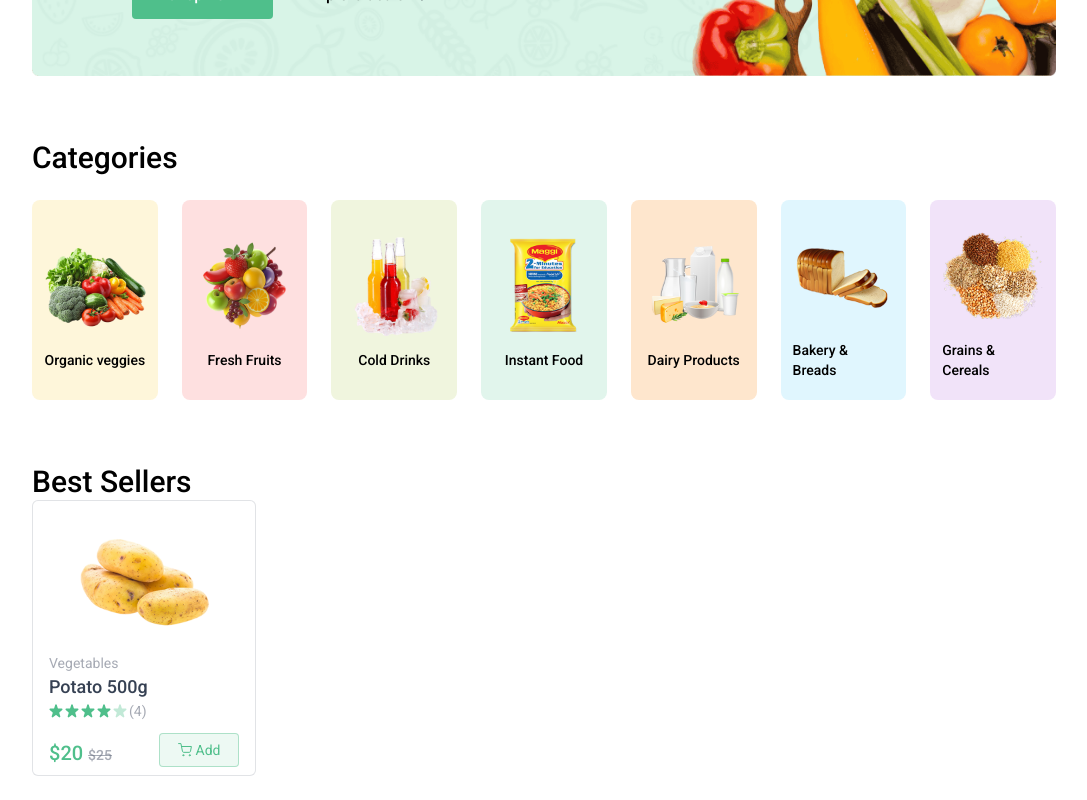
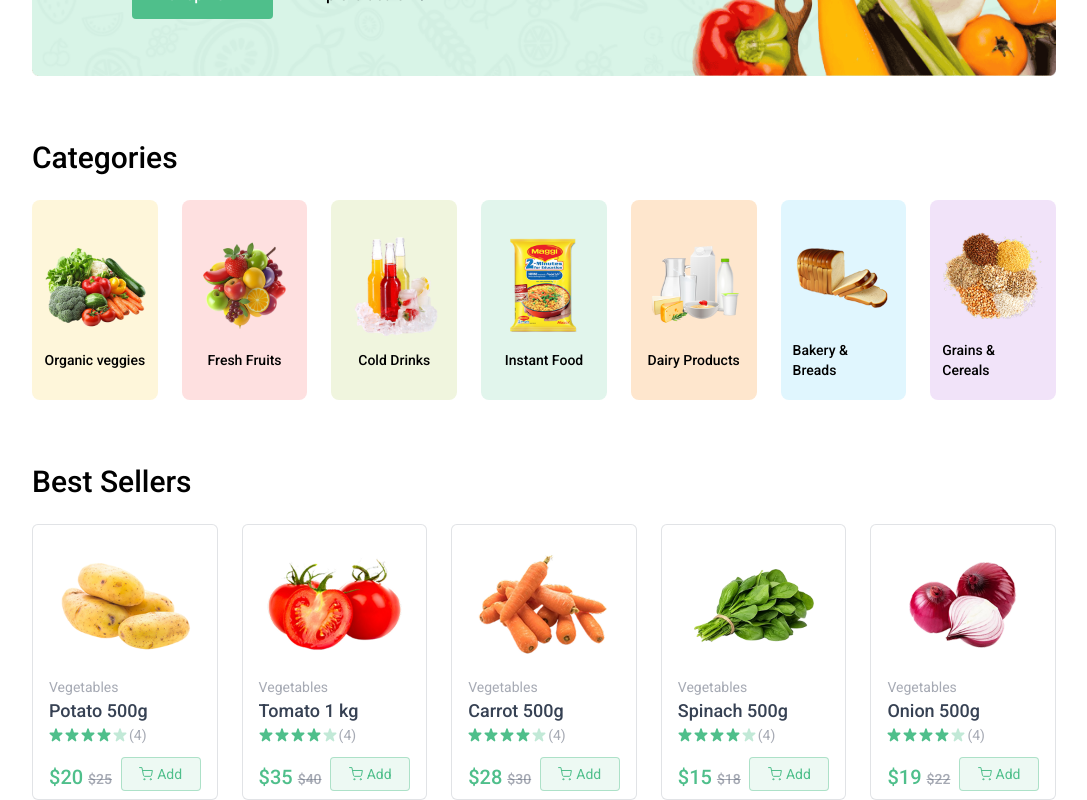
Before and after one commit to rezaazimibar/personal-portfolio, a React (Vite) app in the folder client/: page / in a window 1280 px wide. Shown: the part 404-1204 px from the top of the page, without its empty margins (96-1183 px from the left). Before the commit the page ends 1180 px from the top, so only its background shows below. Built offline with nearby package versions, Linux system fonts and the light colour scheme.

Commit message:
best seller section

```diff
--- a/client/src/components/BestSeller.jsx
+++ b/client/src/components/BestSeller.jsx
@@ -3,12 +3,14 @@
 import { useAppContext } from '../context/AppContext'
 
 function BestSeller() {
-  const {products} = useAppContext()
+  const { products } = useAppContext()
   return (
     <div className='mt-16'>
       <p className='text-2xl md:text-3xl font-medium'>Best Sellers</p>
-      <div>
-        <ProductCard product={products[0]} />
+      <div className='grid grid-cols-2 sm:grid-cols-3 md:grid-cols-4 gap-3 md:gap-6 lg:grid-cols-5 mt-6'>
+        {products.filter((product) => product.inStock).slice(0, 5).map((product, index) => (
+          <ProductCard key={index} product={product} />
+        ))}
       </div>
     </div>
   )
--- a/client/src/components/ProductCard.jsx
+++ b/client/src/components/ProductCard.jsx
@@ -8,7 +8,7 @@
 
 
     return product && (
-        <div className="border border-gray-500/20 rounded-md md:px-4 px-3 py-2 bg-white min-w-56 max-w-56 w-full">
+        <div className="border border-gray-500/20 rounded-md md:px-4 px-3 py-2 bg-white  max-w-56 w-full">
             <div className="group cursor-pointer flex items-center justify-center px-2">
                 <img className="group-hover:scale-105 transition max-w-26 md:max-w-36" src={product.image[0]} alt={product.name} />
             </div>
```
